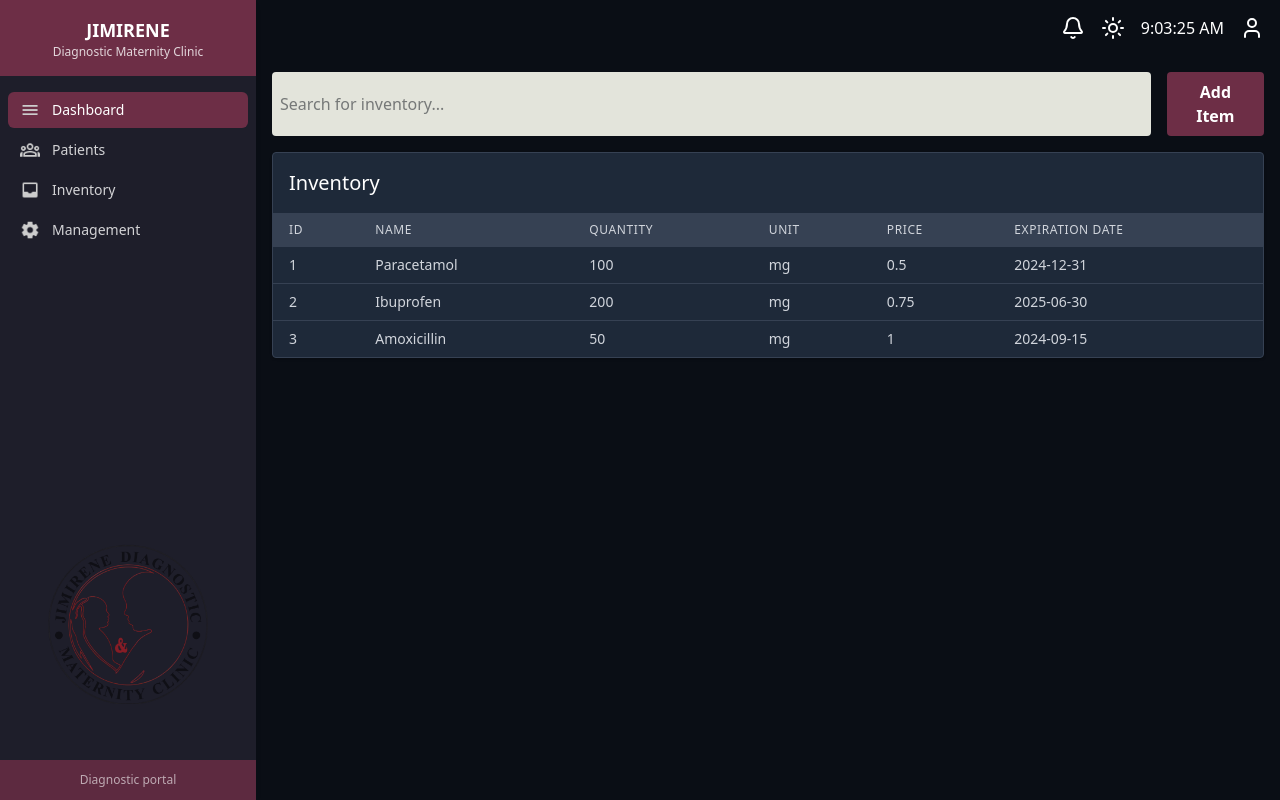
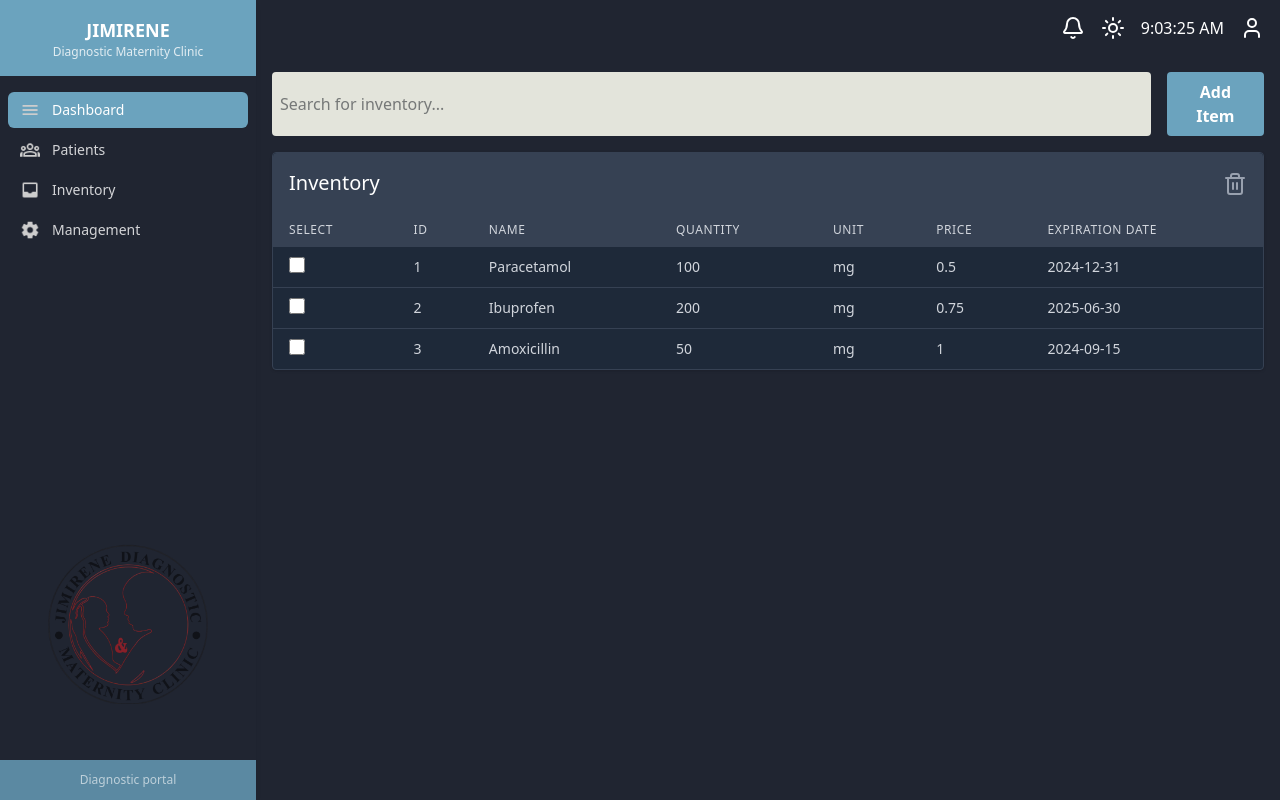
Before and after one commit to Genrei123/clinic-application, a React (Vite) app in the folder frontend/: page /inventory in a window 1280 px wide. Built offline with nearby package versions, Linux system fonts and the light colour scheme.

Commit message:
Added Select All for Tables

```diff
--- a/frontend/src/components/Button.tsx
+++ b/frontend/src/components/Button.tsx
@@ -44,7 +44,7 @@ export const Button: React.FC<ButtonProps> = ({
   return (
     <button
       className={`
-        bg-[#6D2E46] hover:opacity-90 text-white font-bold py-2 px-4 rounded transition-opacity
+        bg-primary hover:opacity-90 text-white font-bold py-2 px-4 rounded transition-opacity
       `}
       onClick={onClick}
       disabled={disabled}
--- a/frontend/src/components/Navbar.tsx
+++ b/frontend/src/components/Navbar.tsx
@@ -4,7 +4,7 @@ import { Clock } from "./Clock";
 
 export const Navbar: React.FC = () => {
     return (
-        <nav className="bg-[#0A0E15] p-4 flex justify-end items-center">
+        <nav className="bg-background p-4 flex justify-end items-center">
 
             <div className="flex items-center space-x-4">
                 <a className="text-white">
--- a/frontend/src/components/Sidebar.tsx
+++ b/frontend/src/components/Sidebar.tsx
@@ -81,18 +81,18 @@ export function Sidebar({ isOpen, isMobile, toggleSidebar }: SidebarProps) {
 
     // Sidebar container - controlled by props
     <div
-      className={`fixed top-0 left-0 h-full bg-[#1E1E2A] shadow-md z-50 transition-transform duration-300 ${
+      className={`fixed top-0 left-0 h-full bg-background shadow-md z-50 transition-transform duration-300 ${
         isOpen ? "translate-x-0" : "-translate-x-full"
       } ${isMobile ? "w-full max-w-xs" : "w-64"}`} // Use max-w-xs for mobile instead of w-full? Or stick to w-full w-full md:w-64 based on design
     >
       {/* Header */}
-      <div className="bg-[#6D2E46] p-4 text-center relative"> {/* Add relative for absolute positioning of the close button */}
+      <div className="bg-primary p-4 text-center relative"> {/* Add relative for absolute positioning of the close button */}
         <h1 className="text-lg font-bold text-white">JIMIRENE</h1>
         {/* Close button - only visible on mobile when sidebar is open */}
         {isMobile && isOpen && ( // Only show on mobile and when open
           <button
             onClick={toggleSidebar} // Use the prop function
-            className="absolute right-4 top-4 bg-[#6D2E46] text-white p-2 rounded-md" // Positioned absolutely within header
+            className="absolute right-4 top-4 bg-primary text-white p-2 rounded-md" // Positioned absolutely within header
             aria-label="Close Sidebar"
           >
             <svg
@@ -127,8 +127,8 @@ export function Sidebar({ isOpen, isMobile, toggleSidebar }: SidebarProps) {
             }}
             className={
               item.isActive
-                ? "flex items-center gap-3 rounded-md px-3 py-2 text-sm font-medium text-white bg-[#6D2E46]"
-                : "flex items-center gap-3 rounded-md px-3 py-2 text-sm font-medium text-white/80 transition-colors hover:bg-[#6D2E46]/20 hover:text-white"
+                ? "flex items-center gap-3 rounded-md px-3 py-2 text-sm font-medium text-white bg-primary"
+                : "flex items-center gap-3 rounded-md px-3 py-2 text-sm font-medium text-white/80 transition-colors hover:bg-primary/20 hover:text-white"
             }
           >
             {item.icon}
@@ -145,7 +145,7 @@ export function Sidebar({ isOpen, isMobile, toggleSidebar }: SidebarProps) {
          {/* The footer div needs to be part of the flex column to be pushed down */}
       </nav>
       {/* The footer div needs to be outside the flex-grow nav but inside the sidebar div */}
-        <div className="bg-[#6D2E46]/80 p-3 text-center text-xs text-white/60 absolute bottom-0 left-0 w-full z-30">
+        <div className="bg-primary/80 p-3 text-center text-xs text-white/60 absolute bottom-0 left-0 w-full z-30">
           Diagnostic portal
         </div>
 
--- a/frontend/src/components/Table.tsx
+++ b/frontend/src/components/Table.tsx
@@ -1,6 +1,7 @@
-import React from 'react';
+import React, { useState } from 'react';
 import { useNavigate } from 'react-router-dom';
 import { Button } from './Button';
+import { Trash2 } from 'lucide-react';
 
 interface TableProps<T> {
   title: string;
@@ -11,19 +12,48 @@ interface TableProps<T> {
     headerClassName?: string;
     cellClassName?: string;
     navigation?: (item: T) => string;
+
   }[];
   data: T[];
+  selector?: boolean;
 }
 
-export function Table<T>({ title, columns, data }: TableProps<T>) {
+export function Table<T>({ title, columns, data, selector }: TableProps<T>) {
   const navigate = useNavigate();
+  const [selectedItems, setSelectedItems] = useState<[]>([]);
+
+  const handleDelete = (item: T[]) => {
+    // Handle delete action here
+    alert(`Delete item:', ${selectedItems}`);
+  }
+
+  const handleSelect = (item: T) => {
+    // Push the selected item to the selectedItems array
+    selectedItems?.push();
+  }
 
   return (
     <div className="overflow-x-auto rounded border border-gray-700 shadow-sm bg-gray-800">
-      <h2 className="text-xl p-4 text-white border-b border-gray-700">{title}</h2>
+      <div className = "flex justify-between items-center bg-gray-700 rounded-t">
+        <h2 className="text-xl p-4 text-white border-b border-gray-700">{title}</h2>
+        <Trash2
+          className="text-gray-400 hover:text-gray-200 cursor-pointer mr-4"
+          onClick={() => handleDelete(selectedItems)}
+          />
+      </div>
+
+
       <table className="min-w-full text-white">
         <thead>
           <tr className="bg-gray-700">
+            {selector && (
+              <th
+                className="px-4 py-2 text-left text-xs font-medium text-gray-300 uppercase tracking-wider"
+                >
+                Select
+              </th>
+            )}
+
             {columns.map((column) => (
               <th
                 key={column.key}
@@ -38,11 +68,22 @@ export function Table<T>({ title, columns, data }: TableProps<T>) {
           {data.length > 0 ? (
             data.map((item, rowIndex) => (
               <tr key={rowIndex}>
+                {selector && (
+                  <td className="border-t border-gray-700 px-4 py-2">
+                    <input
+                      type="checkbox"
+                      onChange={() => handleSelect(item)}
+                      className="h-4 w-4 text-blue-600 focus:ring-blue-500 border-gray-300 rounded"
+                    />
+                  </td>
+                )}
+
                 {columns.map((column) => (
                   <td
                     key={column.key}
                     className={`border-t border-gray-700 px-4 py-2 text-sm text-gray-300 ${column.cellClassName || ''}`}
                   >
+
                     {column.navigation ? (
                       <Button
                         label="View"
@@ -52,8 +93,11 @@ export function Table<T>({ title, columns, data }: TableProps<T>) {
                       column.render(item)
                     )}
                   </td>
+
                 ))}
               </tr>
+
+
             ))
           ) : (
             <tr>
--- a/frontend/src/index.css
+++ b/frontend/src/index.css
@@ -1 +1,6 @@
 @import "tailwindcss";
+
+@theme {
+    --color-primary: #6BA3BE;
+    --color-background: #202531;
+}
--- a/frontend/src/layout/DashboardLayout.tsx
+++ b/frontend/src/layout/DashboardLayout.tsx
@@ -49,7 +49,7 @@ export const DashboardLayout: React.FC = () => {
       {isMobile && ( // Only show on mobile
         <button
           onClick={toggleSidebar}
-          className="fixed top-4 left-4 z-[60] bg-[#6D2E46] text-white p-2 rounded-md" // Use fixed and high z-index
+          className="fixed top-4 left-4 z-[60] bg-primary text-white p-2 rounded-md" // Use fixed and high z-index
           aria-label="Toggle Sidebar"
         >
           <svg
@@ -103,7 +103,7 @@ export const DashboardLayout: React.FC = () => {
           }`}
         >
           <Navbar />
-          <div className="bg-[#0A0E15] text-white flex-1 p-4 overflow-auto"> {/* Add overflow-auto if needed */}
+          <div className="bg-background text-white flex-1 p-4 overflow-auto"> {/* Add overflow-auto if needed */}
             <Outlet />
           </div>
         </div>
--- a/frontend/src/pages/Dashboard/Dashboard.tsx
+++ b/frontend/src/pages/Dashboard/Dashboard.tsx
@@ -14,7 +14,7 @@ const Dashboard: React.FC = () => {
             greetings: `Hello, ${username}`,
             cards: [
                 {
-                    color: "[#CDCDCD]",
+                    color: "primary",
                     title: "Daily Income",
                     content: "test",
                     redirectUrl: "/daily-income"
@@ -114,13 +114,13 @@ const Dashboard: React.FC = () => {
                         <h1 className="text-2xl font-bold text-white">{dashboardData.greetings}</h1>
                         <div className="flex flex-col sm:flex-row items-start sm:items-center space-y-2 sm:space-y-0 sm:space-x-4">
                             <button
-                                className="bg-[#6D2E46] hover:opacity-90 text-white font-bold py-2 px-4 rounded transition-opacity"
+                                className="bg-primary hover:opacity-90 text-white font-bold py-2 px-4 rounded transition-opacity"
                                 onClick={handleAddPatient}
                             >
                                 Add Patient
                             </button>
                             <button
-                                className="bg-[#6D2E46] hover:opacity-90 text-white font-bold py-2 px-4 rounded transition-opacity"
+                                className="bg-primary hover:opacity-90 text-white font-bold py-2 px-4 rounded transition-opacity"
                                 onClick={handleAddInventory}
                             >
                                 Add Inventory
--- a/frontend/src/pages/Inventory/Inventory.tsx
+++ b/frontend/src/pages/Inventory/Inventory.tsx
@@ -63,6 +63,7 @@ const Inventory: React.FC = () => {
                         title="Inventory"
                         columns={InventoryColumns}
                         data={InventoryData} // Pass the defined data array
+                        selector={true} // Enable row selection
                     />
                 </div>
 
--- a/frontend/src/pages/Patients/Patients.tsx
+++ b/frontend/src/pages/Patients/Patients.tsx
@@ -37,7 +37,7 @@ export const Patients: React.FC = () => {
         <Table
           title="Patients"
           columns={PatientsColumns}
-          data={PatientsData} // Pass the defined data array
+          data={PatientsData}
         />
       </div>
     </>
```
Also changed, not shown: frontend/src/pages/Management/Management.tsx (+33 -2 lines), frontend/src/types/Patient.ts (line endings or trailing spaces).
